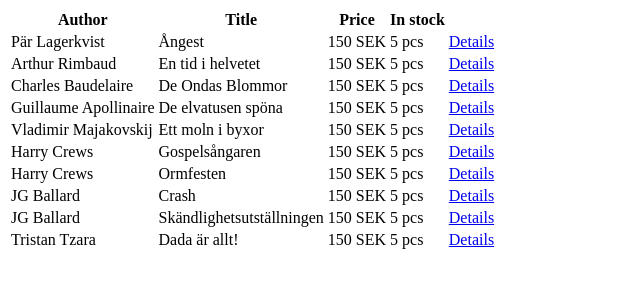
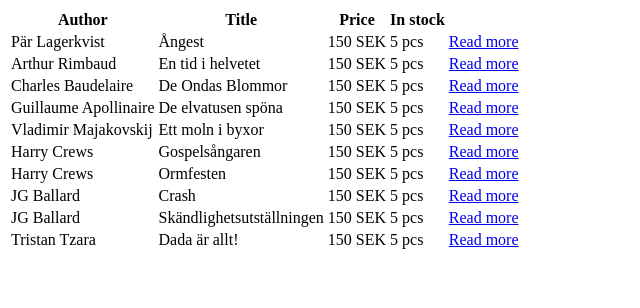
Before and after one commit to j-s-h-86/sys-assignment2, a PHP site: page / in a window 1280 px wide. Shown: the top 308 px of the page, without its empty margins (0-640 px from the left). Run offline with PHP 8.4, Linux system fonts and the light colour scheme.

Commit message:
products clickable for more info

```diff
--- a/index.php
+++ b/index.php
@@ -38,7 +38,7 @@ require_once ("src/Models/products.php");
                     <td>$product->title</td>
                     <td>$product->price SEK</td>
                     <td>$product->stockLevel pcs</td>
-                    <td><a href='product.php?id=$product->id&author=$product->author&title=$product->title'>Details</a>
+                    <td><a href='product.php?id=$product->id&author=$product->author&title=$product->title'>Read more</a>
                     </tr>";
             }
             ;
--- a/product.php
+++ b/product.php
@@ -2,11 +2,12 @@
 
 <body>
     <div class="pageWrapper">
-        <h1>
+        <h3>
             <?php echo $_GET['author'];
             echo $_GET['title'];
             ?>
-        </h1>
+        </h3>
+        <p>1916, depressing read</p>
 </body>
 
 </html>
```
